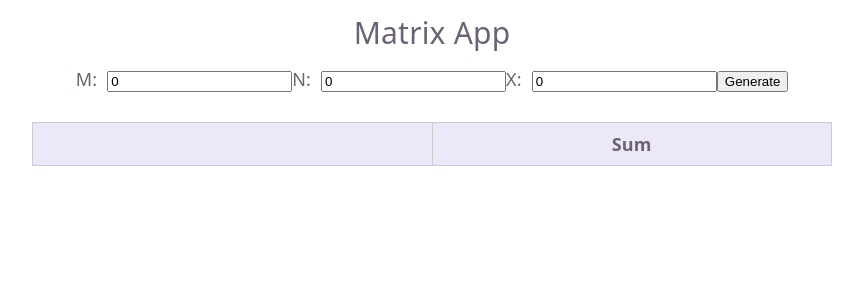
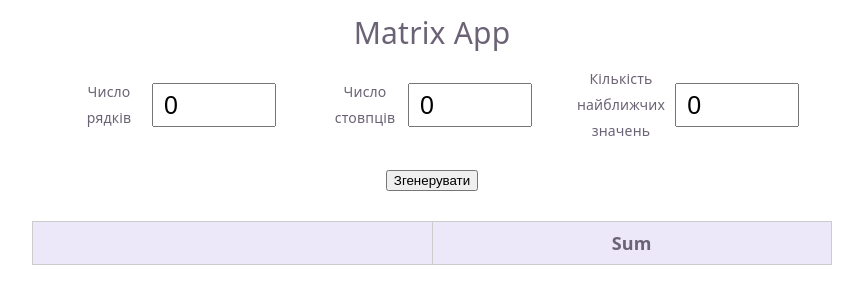
Before and after one commit to olha-riannon/memcrab-tz-2026-03-24, a React (Vite) app: page / in a window 1280 px wide. Shown: the top 304 px of the page, without its empty margins (208-1071 px from the left). Built offline with nearby package versions, Linux system fonts and the light colour scheme.

Commit message:
Added input styles

```diff
--- a/src/App.tsx
+++ b/src/App.tsx
@@ -1,8 +1,9 @@
 import { useState } from "react";
 import { generateMatrix } from "./utils/generateMatrix";
 import type { Cell } from "./types/types";
-import Input from "./components/Input";
 import MatrixTable from "./components/MatrixTable/MatrixTable";
+import Input from "./components/Input/Input";
+import "./components/Input/Input.css";
 
 function App() {
   const [rows, setRows] = useState(0); // M
@@ -16,13 +17,32 @@ function App() {
 
   return (
     <div>
-      <div>
+      <div className="container">
         <h1>Matrix App</h1>
         <div>
-          <Input name="M" value={rows} setValue={setRows} min={0} max={100} />
-          <Input name="N" value={cols} setValue={setCols} min={0} max={100} />
-          <Input name="X" value={numClosest} setValue={setNumClosest} min={0} />
-          <button onClick={handleGenerate}>Generate</button>
+          <div className="input-container">
+            <Input
+              name="Число рядків"
+              value={rows}
+              setValue={setRows}
+              min={0}
+              max={100}
+            />
+            <Input
+              name="Число стовпців"
+              value={cols}
+              setValue={setCols}
+              min={0}
+              max={100}
+            />
+            <Input
+              name="Кількість найближчих значень"
+              value={numClosest}
+              setValue={setNumClosest}
+              min={0}
+            />
+          </div>
+          <button onClick={handleGenerate}>Згенерувати</button>
         </div>
       </div>
 
--- /dev/null
+++ b/src/components/Input/Input.css
@@ -0,0 +1,22 @@
+.input-container {
+  display: flex;
+  flex-direction: row;
+  justify-content: space-around;
+  margin-bottom: 20px;
+}
+
+.input-label {
+  display: flex;
+  flex-direction: row;
+  justify-content: center;
+  align-items: center;
+  max-width: 200px;
+}
+
+.input-label input {
+  width: 100px;
+  height: 40px;
+  font-size: 25px;
+  padding: 0 10px;
+  margin-left: 10px;
+}
--- a/src/components/Input.tsx
+++ b/src/components/Input/Input.tsx
@@ -1,4 +1,5 @@
 import { useState, type FC } from "react";
+import "./Input.css";
 
 interface InputProps {
   name: string;
@@ -38,11 +39,10 @@ const Input: FC<InputProps> = ({ name, value, setValue, min, max }) => {
   };
 
   return (
-    <label>
-      <span>{name}:</span>
+    <label className="input-label">
+      <span style={{ fontSize: "14px" }}>{name}</span>
       <input
         type="number"
-        style={{ minWidth: "150px", marginLeft: "10px" }}
         value={inputValue}
         onChange={handleChange}
         onBlur={handleBlur}
--- a/src/index.css
+++ b/src/index.css
@@ -60,3 +60,10 @@ h1 {
   font-size: 30px;
   font-weight: 500;
 }
+
+.container {
+  display: flex;
+  flex-direction: column;
+  justify-self: center;
+  width: 60%;
+}
```
